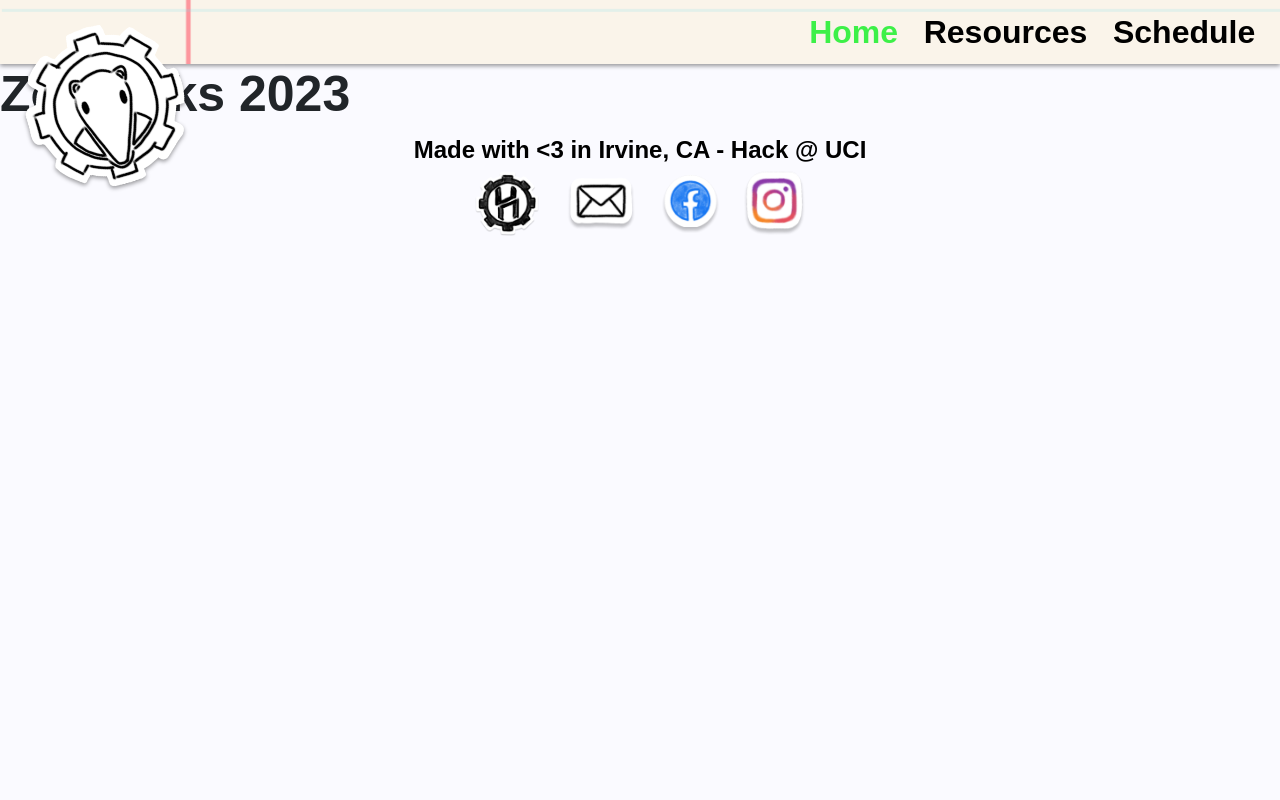
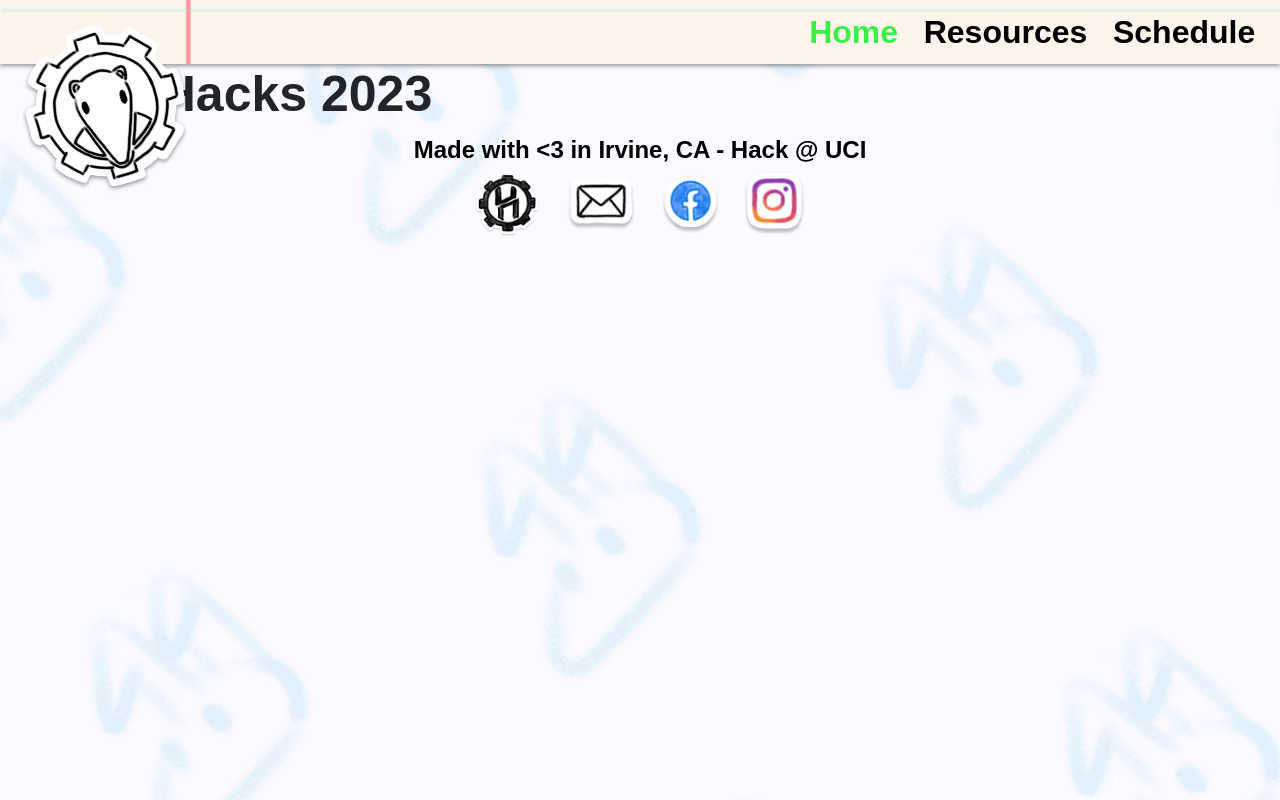
Before and after one commit to HackAtUCI/zothacks-site-2023, a Next.js app in the folder apps/site/: page / in a window 1280 px wide. Built offline with nearby package versions, Linux system fonts and the light colour scheme; a web font is replaced by a local one.

Commit message:
fix: readded background

```diff
--- a/apps/site/src/app/layout.tsx
+++ b/apps/site/src/app/layout.tsx
@@ -1,10 +1,13 @@
 import type { Metadata } from "next";
+
+import Container from "react-bootstrap/Container";
 
 import FontProvider from "@/lib/FontProvider";
 
 import NavBar from "@/components/NavBar/NavBar";
 import Footer from "@/components/Footer/Footer";
 import "@/lib/styles/bootstrap.scss";
+import "@/lib/styles/globals.scss";
 
 export const metadata: Metadata = {
 	title: "Create Next App",
@@ -19,9 +22,9 @@ export default function RootLayout({
 	return (
 		<html lang="en">
 			<FontProvider />
-			<body>
+			<body className="background">
 				<NavBar />
-				{children}
+				<Container>{children}</Container>
 				<Footer />
 			</body>
 		</html>
--- /dev/null
+++ b/apps/site/src/lib/styles/globals.scss
@@ -0,0 +1,5 @@
+.background {
+	background-image: url("~@/assets/background/anteater_background.svg");
+	background-position: 50% 25%;
+	background-attachment: fixed;
+}
```
